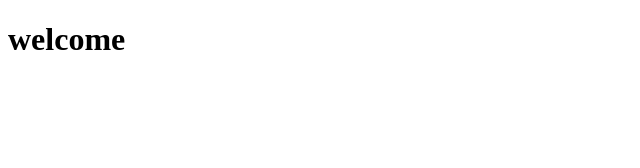
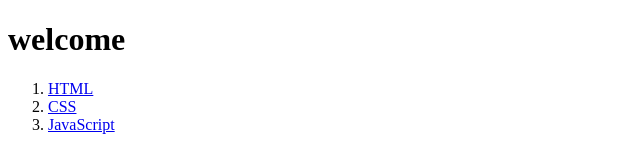
Before and after one commit to foggyday13/web, a plain HTML site: page index.html in a window 1280 px wide. Shown: the whole page, without its empty margins (0-640 px from the left). Drawn offline with Linux system fonts and the light colour scheme.

Commit message:
Update index.html

```diff
--- a/index.html
+++ b/index.html
@@ -6,5 +6,10 @@
 </head>
 <body>
   <h1>welcome</h1>
+  <ol>
+  <li><a href="1.html">HTML</a></li>
+  <li><a href="2.html">CSS</a></li>
+  <li><a href="3.html">JavaScript</a></li>
+  </ol>
 </body>
 </html>
```
